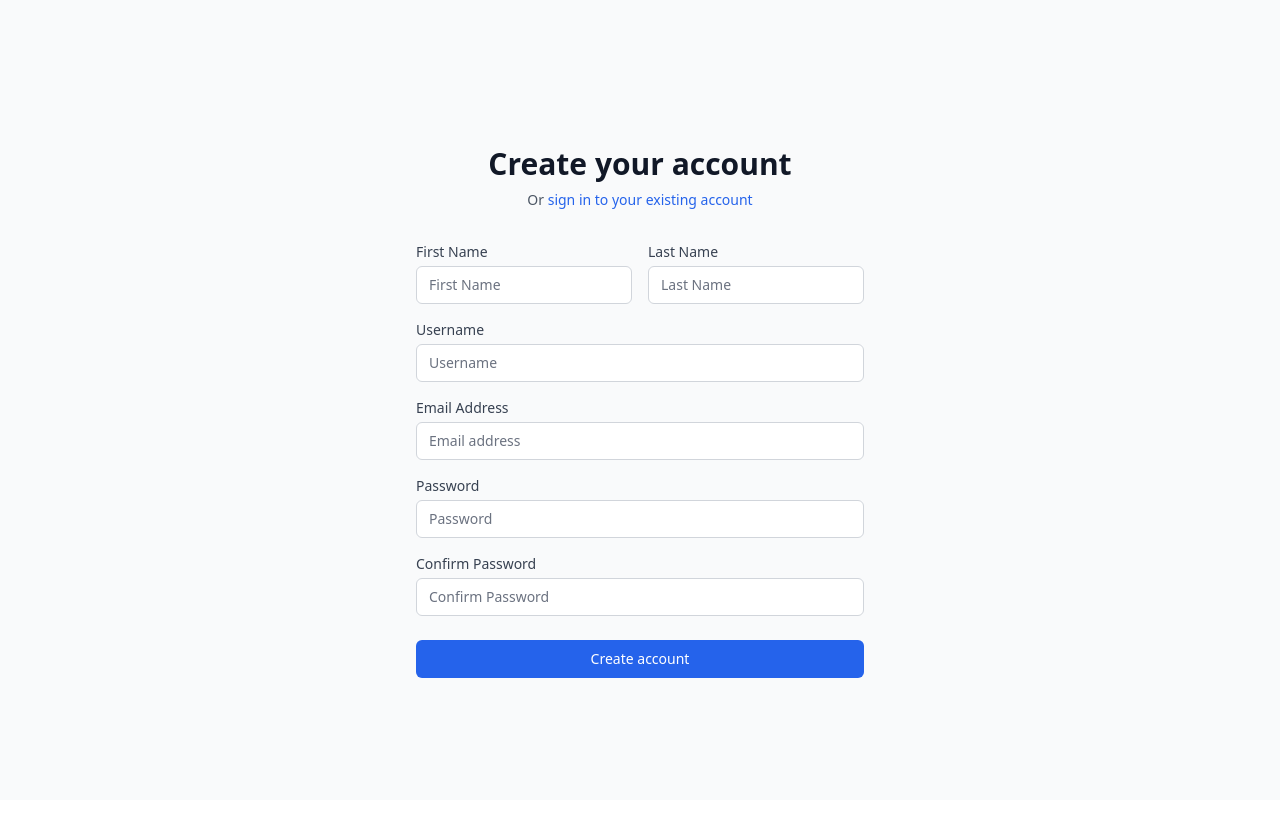
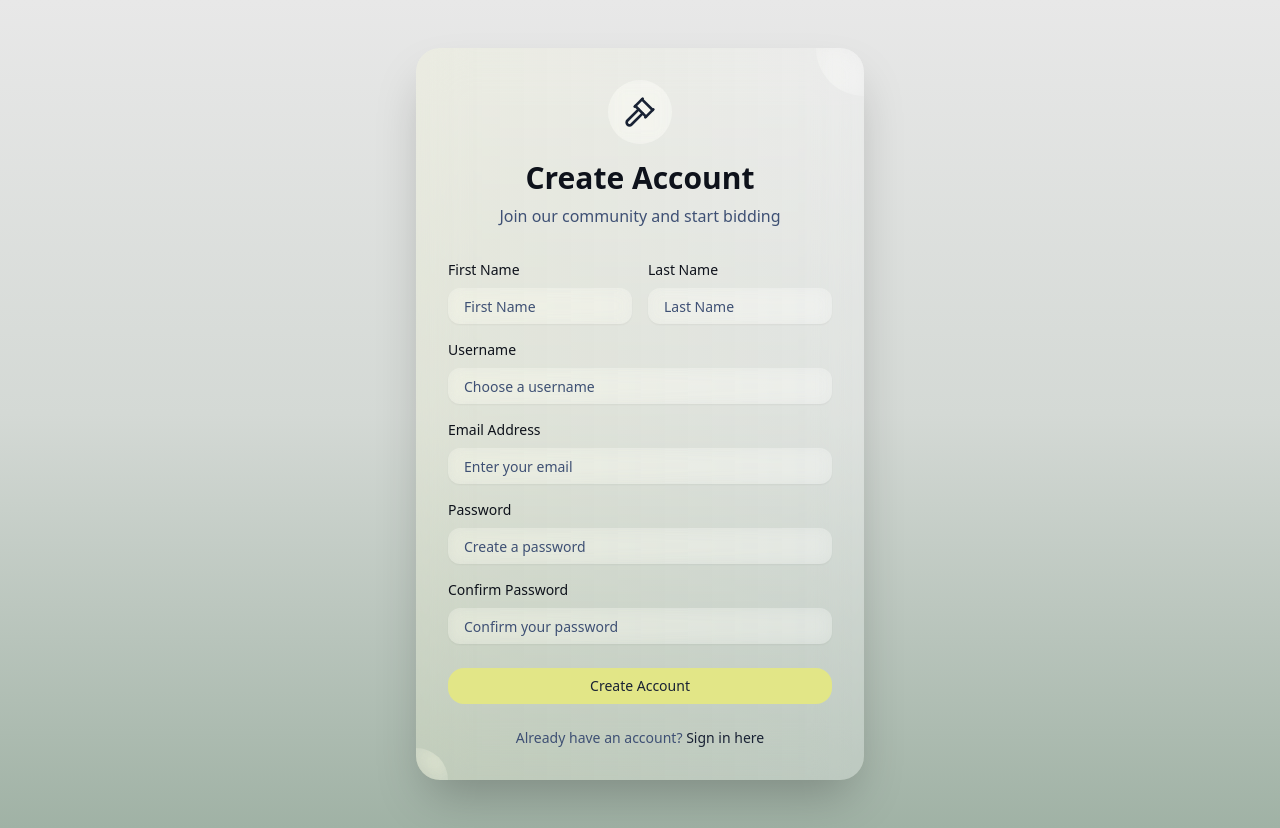
Before and after one commit to tarunsinghofficial/live-bidding-app, a React (Vite) app in the folder client/: page /register in a window 1280 px wide. Before the commit the page ends 800 px from the top, so only its background shows below. Built offline with nearby package versions, Linux system fonts and the light colour scheme; no server answers.

Commit message:
ui: updated landing page, auth pages

```diff
--- a/client/src/components/auth/LoginForm.jsx
+++ b/client/src/components/auth/LoginForm.jsx
@@ -5,6 +5,10 @@ import { z } from 'zod';
 import { Link, useNavigate } from 'react-router-dom';
 import { useAuth } from '../../contexts/AuthContext';
 import toast from 'react-hot-toast';
+import { Button } from '../../components/ui/button';
+import { Input } from '../../components/ui/input';
+import { Label } from '../../components/ui/label';
+import { Gavel } from 'lucide-react';
 
 const loginSchema = z.object({
   email: z.string().email('Invalid email address'),
@@ -38,66 +42,92 @@ const LoginForm = () => {
   };
 
   return (
-    <div className="min-h-screen flex items-center justify-center bg-gray-50 py-12 px-4 sm:px-6 lg:px-8">
-      <div className="max-w-md w-full space-y-8">
-        <div>
-          <h2 className="mt-6 text-center text-3xl font-extrabold text-gray-900">
-            Sign in to your account
+    <div className="flex items-center justify-center min-h-screen px-4 py-12 sm:px-6 lg:px-8">
+      <div className="w-full max-w-md">
+        {/* Glassmorphic Card */}
+        <div className="relative p-8 overflow-hidden border-0 shadow-2xl bg-white/25 backdrop-blur-xl rounded-3xl">
+          {/* Gradient overlay effect */}
+          <div className="absolute inset-0 bg-gradient-to-r from-[#E2E687]/20 to-transparent opacity-50"></div>
+
+          {/* Content */}
+          <div className="relative z-10">
+            {/* Logo and Header */}
+            <div className="mb-8 text-center">
+              <div className="flex justify-center mb-4">
+                <div className="flex items-center justify-center w-16 h-16 rounded-full bg-white/30 backdrop-blur">
+                  <Gavel className="w-8 h-8 text-primary" />
+                </div>
+              </div>
+              <h2 className="mb-2 text-3xl font-bold text-foreground">
+                Welcome Back
               </h2>
-          <p className="mt-2 text-center text-sm text-gray-600">
-            Or{' '}
-            <Link
-              to="/register"
-              className="font-medium text-blue-600 hover:text-blue-500"
-            >
-              create a new account
-            </Link>
+              <p className="text-muted-foreground">
+                Sign in to your account to continue
               </p>
             </div>
-        <form className="mt-8 space-y-6" onSubmit={handleSubmit(onSubmit)}>
-          <div className="rounded-md shadow-sm -space-y-px">
+
+            <form className="space-y-6" onSubmit={handleSubmit(onSubmit)}>
+              <div className="space-y-4">
                 <div>
-              <label htmlFor="email" className="sr-only">
-                Email address
-              </label>
-              <input
+                  <Label htmlFor="email" className="block mb-2 text-sm font-medium text-foreground">
+                    Email Address
+                  </Label>
+                  <Input
                     {...register('email')}
                     type="email"
                     autoComplete="email"
-                className="appearance-none rounded-none relative block w-full px-3 py-2 border border-gray-300 placeholder-gray-500 text-gray-900 rounded-t-md focus:outline-none focus:ring-blue-500 focus:border-blue-500 focus:z-10 sm:text-sm"
-                placeholder="Email address"
+                    className="w-full px-4 py-3 transition-all border-0 bg-white/20 backdrop-blur rounded-xl text-foreground placeholder-muted-foreground focus:ring-2 focus:ring-primary/50 focus:bg-white/30"
+                    placeholder="Enter your email"
                   />
                   {errors.email && (
-                <p className="mt-1 text-sm text-red-600">{errors.email.message}</p>
+                    <p className="mt-1 text-sm text-red-500">{errors.email.message}</p>
                   )}
                 </div>
+
                 <div>
-              <label htmlFor="password" className="sr-only">
+                  <Label htmlFor="password" className="block mb-2 text-sm font-medium text-foreground">
                     Password
-              </label>
-              <input
+                  </Label>
+                  <Input
                     {...register('password')}
                     type="password"
                     autoComplete="current-password"
-                className="appearance-none rounded-none relative block w-full px-3 py-2 border border-gray-300 placeholder-gray-500 text-gray-900 rounded-b-md focus:outline-none focus:ring-blue-500 focus:border-blue-500 focus:z-10 sm:text-sm"
-                placeholder="Password"
+                    className="w-full px-4 py-3 transition-all border-0 bg-white/20 backdrop-blur rounded-xl text-foreground placeholder-muted-foreground focus:ring-2 focus:ring-primary/50 focus:bg-white/30"
+                    placeholder="Enter your password"
                   />
                   {errors.password && (
-                <p className="mt-1 text-sm text-red-600">{errors.password.message}</p>
+                    <p className="mt-1 text-sm text-red-500">{errors.password.message}</p>
                   )}
                 </div>
               </div>
 
-          <div>
-            <button
+              <Button
                 type="submit"
                 disabled={isSubmitting || loading}
-              className="group relative w-full flex justify-center py-2 px-4 border border-transparent text-sm font-medium rounded-md text-white bg-blue-600 hover:bg-blue-700 focus:outline-none focus:ring-2 focus:ring-offset-2 focus:ring-blue-500 disabled:opacity-50 disabled:cursor-not-allowed"
+                className="w-full px-6 py-3 shadow-none bg-[#E2E687] text-primary rounded-2xl hover:bg-[#E2E687]/90 hover:shadow-lg transition-all font-medium"
               >
                 {isSubmitting || loading ? 'Signing in...' : 'Sign in'}
-            </button>
+              </Button>
+            </form>
+
+            {/* Footer */}
+            <div className="mt-6 text-center">
+              <p className="text-sm text-muted-foreground">
+                Don't have an account?{' '}
+                <Link
+                  to="/register"
+                  className="font-medium text-primary hover:underline"
+                >
+                  Create one here
+                </Link>
+              </p>
             </div>
-        </form>
+          </div>
+
+          {/* Decorative elements */}
+          <div className="absolute top-0 right-0 w-24 h-24 translate-x-12 -translate-y-12 rounded-full bg-white/10 backdrop-blur"></div>
+          <div className="absolute bottom-0 left-0 w-16 h-16 -translate-x-8 translate-y-8 rounded-full bg-white/10 backdrop-blur"></div>
+        </div>
       </div>
     </div>
   );
--- a/client/src/components/auth/RegisterForm.jsx
+++ b/client/src/components/auth/RegisterForm.jsx
@@ -5,6 +5,10 @@ import { z } from 'zod';
 import { Link, useNavigate } from 'react-router-dom';
 import { useAuth } from '../../contexts/AuthContext';
 import toast from 'react-hot-toast';
+import { Button } from '../../components/ui/button';
+import { Input } from '../../components/ui/input';
+import { Label } from '../../components/ui/label';
+import { Gavel } from 'lucide-react';
 
 const registerSchema = z.object({
   username: z.string().min(3, 'Username must be at least 3 characters').max(30, 'Username must be less than 30 characters'),
@@ -46,127 +50,156 @@ const RegisterForm = () => {
   };
 
   return (
-    <div className="min-h-screen flex items-center justify-center bg-gray-50 py-12 px-4 sm:px-6 lg:px-8">
-      <div className="max-w-md w-full space-y-8">
-        <div>
-          <h2 className="mt-6 text-center text-3xl font-extrabold text-gray-900">
-            Create your account
+    <div className="min-h-screen flex items-center justify-center py-12 px-4 sm:px-6 lg:px-8">
+      <div className="max-w-md w-full">
+        {/* Glassmorphic Card */}
+        <div className="relative p-8 bg-white/25 backdrop-blur-xl rounded-3xl border-0 shadow-2xl overflow-hidden">
+          {/* Gradient overlay effect */}
+          <div className="absolute inset-0 bg-gradient-to-r from-[#E2E687]/20 to-transparent opacity-50"></div>
+
+          {/* Content */}
+          <div className="relative z-10">
+            {/* Logo and Header */}
+            <div className="text-center mb-8">
+              <div className="flex justify-center mb-4">
+                <div className="w-16 h-16 bg-white/30 backdrop-blur rounded-full flex items-center justify-center">
+                  <Gavel className="w-8 h-8 text-primary" />
+                </div>
+              </div>
+              <h2 className="text-3xl font-bold text-foreground mb-2">
+                Create Account
               </h2>
-          <p className="mt-2 text-center text-sm text-gray-600">
-            Or{' '}
-            <Link
-              to="/login"
-              className="font-medium text-blue-600 hover:text-blue-500"
-            >
-              sign in to your existing account
-            </Link>
+              <p className="text-muted-foreground">
+                Join our community and start bidding
               </p>
             </div>
-        <form className="mt-8 space-y-6" onSubmit={handleSubmit(onSubmit)}>
+
+            <form className="space-y-6" onSubmit={handleSubmit(onSubmit)}>
               <div className="space-y-4">
+                {/* Name Fields */}
                 <div className="flex space-x-4">
                   <div className="flex-1">
-                <label htmlFor="firstName" className="block text-sm font-medium text-gray-700">
+                    <Label htmlFor="firstName" className="block text-sm font-medium text-foreground mb-2">
                       First Name
-                </label>
-                <input
+                    </Label>
+                    <Input
                       {...register('firstName')}
                       type="text"
-                  className="mt-1 appearance-none relative block w-full px-3 py-2 border border-gray-300 placeholder-gray-500 text-gray-900 rounded-md focus:outline-none focus:ring-blue-500 focus:border-blue-500 sm:text-sm"
+                      className="w-full px-4 py-3 bg-white/20 backdrop-blur border-0 rounded-xl text-foreground placeholder-muted-foreground focus:ring-2 focus:ring-primary/50 focus:bg-white/30 transition-all"
                       placeholder="First Name"
                     />
                     {errors.firstName && (
-                  <p className="mt-1 text-sm text-red-600">{errors.firstName.message}</p>
+                      <p className="mt-1 text-sm text-red-500">{errors.firstName.message}</p>
                     )}
                   </div>
                   <div className="flex-1">
-                <label htmlFor="lastName" className="block text-sm font-medium text-gray-700">
+                    <Label htmlFor="lastName" className="block text-sm font-medium text-foreground mb-2">
                       Last Name
-                </label>
-                <input
+                    </Label>
+                    <Input
                       {...register('lastName')}
                       type="text"
-                  className="mt-1 appearance-none relative block w-full px-3 py-2 border border-gray-300 placeholder-gray-500 text-gray-900 rounded-md focus:outline-none focus:ring-blue-500 focus:border-blue-500 sm:text-sm"
+                      className="w-full px-4 py-3 bg-white/20 backdrop-blur border-0 rounded-xl text-foreground placeholder-muted-foreground focus:ring-2 focus:ring-primary/50 focus:bg-white/30 transition-all"
                       placeholder="Last Name"
                     />
                     {errors.lastName && (
-                  <p className="mt-1 text-sm text-red-600">{errors.lastName.message}</p>
+                      <p className="mt-1 text-sm text-red-500">{errors.lastName.message}</p>
                     )}
                   </div>
                 </div>
 
+                {/* Username */}
                 <div>
-              <label htmlFor="username" className="block text-sm font-medium text-gray-700">
+                  <Label htmlFor="username" className="block text-sm font-medium text-foreground mb-2">
                     Username
-              </label>
-              <input
+                  </Label>
+                  <Input
                     {...register('username')}
                     type="text"
-                className="mt-1 appearance-none relative block w-full px-3 py-2 border border-gray-300 placeholder-gray-500 text-gray-900 rounded-md focus:outline-none focus:ring-blue-500 focus:border-blue-500 sm:text-sm"
-                placeholder="Username"
+                    className="w-full px-4 py-3 bg-white/20 backdrop-blur border-0 rounded-xl text-foreground placeholder-muted-foreground focus:ring-2 focus:ring-primary/50 focus:bg-white/30 transition-all"
+                    placeholder="Choose a username"
                   />
                   {errors.username && (
-                <p className="mt-1 text-sm text-red-600">{errors.username.message}</p>
+                    <p className="mt-1 text-sm text-red-500">{errors.username.message}</p>
+                  )}
+                </div>
+
+                {/* Email */}
+                <div>
+                  <Label htmlFor="email" className="block text-sm font-medium text-foreground mb-2">
+                    Email Address
+                  </Label>
+                  <Input
+                    {...register('email')}
+                    type="email"
+                    autoComplete="email"
+                    className="w-full px-4 py-3 bg-white/20 backdrop-blur border-0 rounded-xl text-foreground placeholder-muted-foreground focus:ring-2 focus:ring-primary/50 focus:bg-white/30 transition-all"
+                    placeholder="Enter your email"
+                  />
+                  {errors.email && (
+                    <p className="mt-1 text-sm text-red-500">{errors.email.message}</p>
+                  )}
+                </div>
+
+                {/* Password Fields */}
+                <div>
+                  <Label htmlFor="password" className="block text-sm font-medium text-foreground mb-2">
+                    Password
+                  </Label>
+                  <Input
+                    {...register('password')}
+                    type="password"
+                    className="w-full px-4 py-3 bg-white/20 backdrop-blur border-0 rounded-xl text-foreground placeholder-muted-foreground focus:ring-2 focus:ring-primary/50 focus:bg-white/30 transition-all"
+                    placeholder="Create a password"
+                  />
+                  {errors.password && (
+                    <p className="mt-1 text-sm text-red-500">{errors.password.message}</p>
                   )}
                 </div>
 
                 <div>
-              <label htmlFor="email" className="block text-sm font-medium text-gray-700">
-                Email Address
-              </label>
-              <input
-                {...register('email')}
-                type="email"
-                autoComplete="email"
-                className="mt-1 appearance-none relative block w-full px-3 py-2 border border-gray-300 placeholder-gray-500 text-gray-900 rounded-md focus:outline-none focus:ring-blue-500 focus:border-blue-500 sm:text-sm"
-                placeholder="Email address"
-              />
-              {errors.email && (
-                <p className="mt-1 text-sm text-red-600">{errors.email.message}</p>
-              )}
-            </div>
-
-            <div>
-              <label htmlFor="password" className="block text-sm font-medium text-gray-700">
-                Password
-              </label>
-              <input
-                {...register('password')}
-                type="password"
-                className="mt-1 appearance-none relative block w-full px-3 py-2 border border-gray-300 placeholder-gray-500 text-gray-900 rounded-md focus:outline-none focus:ring-blue-500 focus:border-blue-500 sm:text-sm"
-                placeholder="Password"
-              />
-              {errors.password && (
-                <p className="mt-1 text-sm text-red-600">{errors.password.message}</p>
-              )}
-            </div>
-
-            <div>
-              <label htmlFor="confirmPassword" className="block text-sm font-medium text-gray-700">
+                  <Label htmlFor="confirmPassword" className="block text-sm font-medium text-foreground mb-2">
                     Confirm Password
-              </label>
-              <input
+                  </Label>
+                  <Input
                     {...register('confirmPassword')}
                     type="password"
-                className="mt-1 appearance-none relative block w-full px-3 py-2 border border-gray-300 placeholder-gray-500 text-gray-900 rounded-md focus:outline-none focus:ring-blue-500 focus:border-blue-500 sm:text-sm"
-                placeholder="Confirm Password"
+                    className="w-full px-4 py-3 bg-white/20 backdrop-blur border-0 rounded-xl text-foreground placeholder-muted-foreground focus:ring-2 focus:ring-primary/50 focus:bg-white/30 transition-all"
+                    placeholder="Confirm your password"
                   />
                   {errors.confirmPassword && (
-                <p className="mt-1 text-sm text-red-600">{errors.confirmPassword.message}</p>
+                    <p className="mt-1 text-sm text-red-500">{errors.confirmPassword.message}</p>
                   )}
                 </div>
               </div>
 
-          <div>
-            <button
+              <Button
                 type="submit"
                 disabled={isSubmitting || loading}
-              className="group relative w-full flex justify-center py-2 px-4 border border-transparent text-sm font-medium rounded-md text-white bg-blue-600 hover:bg-blue-700 focus:outline-none focus:ring-2 focus:ring-offset-2 focus:ring-blue-500 disabled:opacity-50 disabled:cursor-not-allowed"
+                className="w-full px-6 py-3 shadow-none bg-[#E2E687] text-primary rounded-2xl hover:bg-[#E2E687]/90 hover:shadow-lg transition-all font-medium"
               >
-              {isSubmitting || loading ? 'Creating account...' : 'Create account'}
-            </button>
+                {isSubmitting || loading ? 'Creating account...' : 'Create Account'}
+              </Button>
+            </form>
+
+            {/* Footer */}
+            <div className="text-center mt-6">
+              <p className="text-muted-foreground text-sm">
+                Already have an account?{' '}
+                <Link
+                  to="/login"
+                  className="font-medium text-primary hover:underline"
+                >
+                  Sign in here
+                </Link>
+              </p>
             </div>
-        </form>
+          </div>
+
+          {/* Decorative elements */}
+          <div className="absolute top-0 right-0 w-24 h-24 bg-white/10 backdrop-blur rounded-full -translate-y-12 translate-x-12"></div>
+          <div className="absolute bottom-0 left-0 w-16 h-16 bg-white/10 backdrop-blur rounded-full translate-y-8 -translate-x-8"></div>
+        </div>
       </div>
     </div>
   );
```
Also changed, not shown: client/src/components/LandingPage.jsx (+82 -4 lines). Lines whose indentation alone changed are shown as unchanged.
